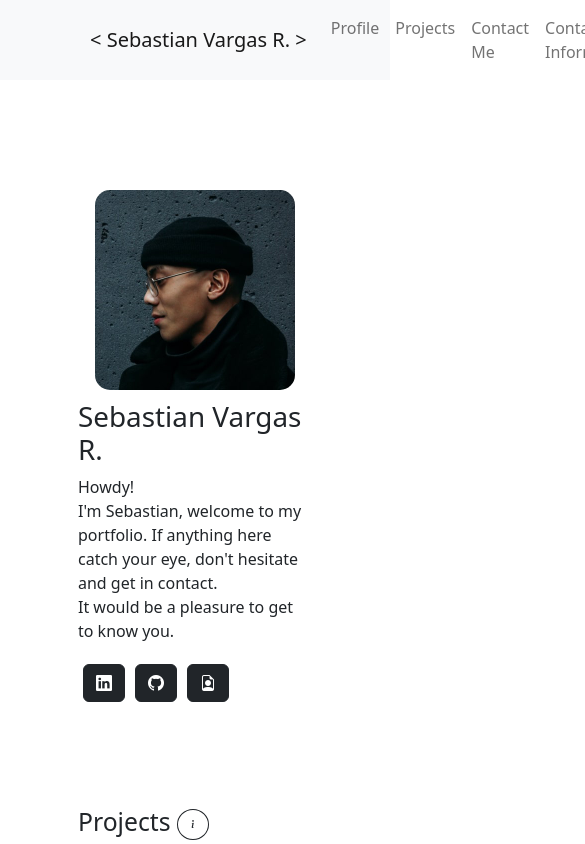
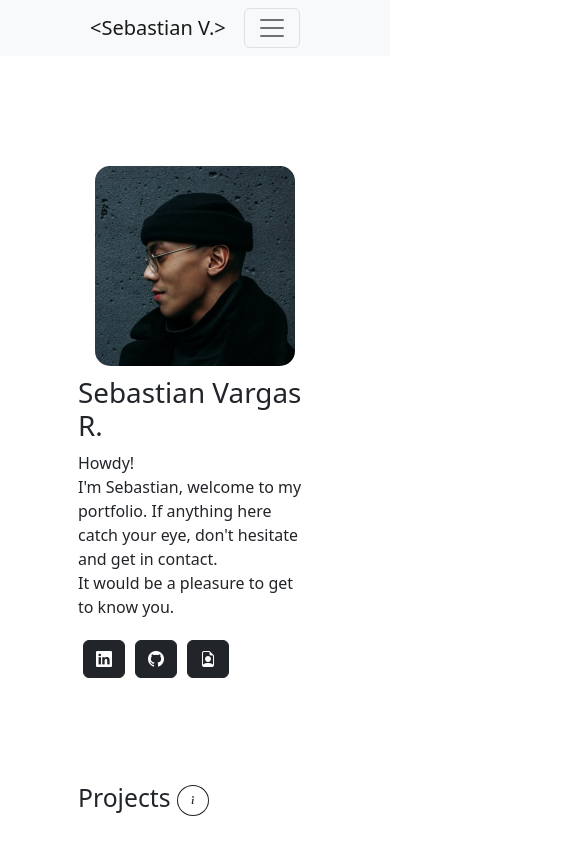
Before and after one commit to svarggas/portfolio, a React (Vite) app: page / in a window 390 px wide. Shown: the top 844 px of the page, 585 px wide, since content can reach past the window. Built offline with nearby package versions, Linux system fonts and the light colour scheme.

Commit message:
Header for mobile

```diff
--- a/src/App.css
+++ b/src/App.css
@@ -1,4 +1,4 @@
 #root {
-  width: 100%;
+  width: 100vw;
   margin: 0 auto;
 }
--- a/src/components/Header.tsx
+++ b/src/components/Header.tsx
@@ -1,5 +1,5 @@
 import { FC } from 'react';
-import { Container, Nav, Navbar, Offcanvas } from 'react-bootstrap';
+import { Container, Nav, Navbar } from 'react-bootstrap';
 import { styled } from 'styled-components';
 
 const NavbarContainer = styled(Container)`
@@ -15,20 +15,18 @@ const Header:FC = () => {
     }
 
     return (
-        <Navbar bg="light" className="mb-3">
+        <Navbar collapseOnSelect expand="sm" bg="light">
             <NavbarContainer fluid>
-                <Navbar.Brand> { "<" } Sebastian Vargas R. { ">" } </Navbar.Brand>
-                <Navbar.Toggle />
-                <Navbar.Offcanvas placement="end">
-                    <Offcanvas.Body>
-                        <Nav className="justify-content-end flex-grow-1 pe-3">
-                            <Nav.Link onClick={() => scrollFunction('profile')}>Profile</Nav.Link>
-                            <Nav.Link onClick={() => scrollFunction('projects')}>Projects</Nav.Link>
-                            <Nav.Link onClick={() => scrollFunction('contactMe')}>Contact Me</Nav.Link>
-                            <Nav.Link onClick={() => scrollFunction('contactInformation')}>Contact Information</Nav.Link>
-                        </Nav>
-                    </Offcanvas.Body>
-                </Navbar.Offcanvas>
+                <Navbar.Brand> { "<" }Sebastian V.{ ">" } </Navbar.Brand>
+                <Navbar.Toggle aria-controls="responsive-navbar-nav" />
+                <Navbar.Collapse id="responsive-navbar-nav">
+                    <Nav className="me-auto justify-content-end flex-grow-1 pe-3">
+                        <Nav.Link onClick={() => scrollFunction('profile')}>Profile</Nav.Link>
+                        <Nav.Link onClick={() => scrollFunction('projects')}>Projects</Nav.Link>
+                        <Nav.Link onClick={() => scrollFunction('contactMe')}>Contact Me</Nav.Link>
+                        <Nav.Link onClick={() => scrollFunction('contactInformation')}>Contact Information</Nav.Link>
+                    </Nav>
+                </Navbar.Collapse>
             </NavbarContainer>
         </Navbar>
     )
```
Also changed, not shown: src/pages/projects/index.tsx (deleted).
